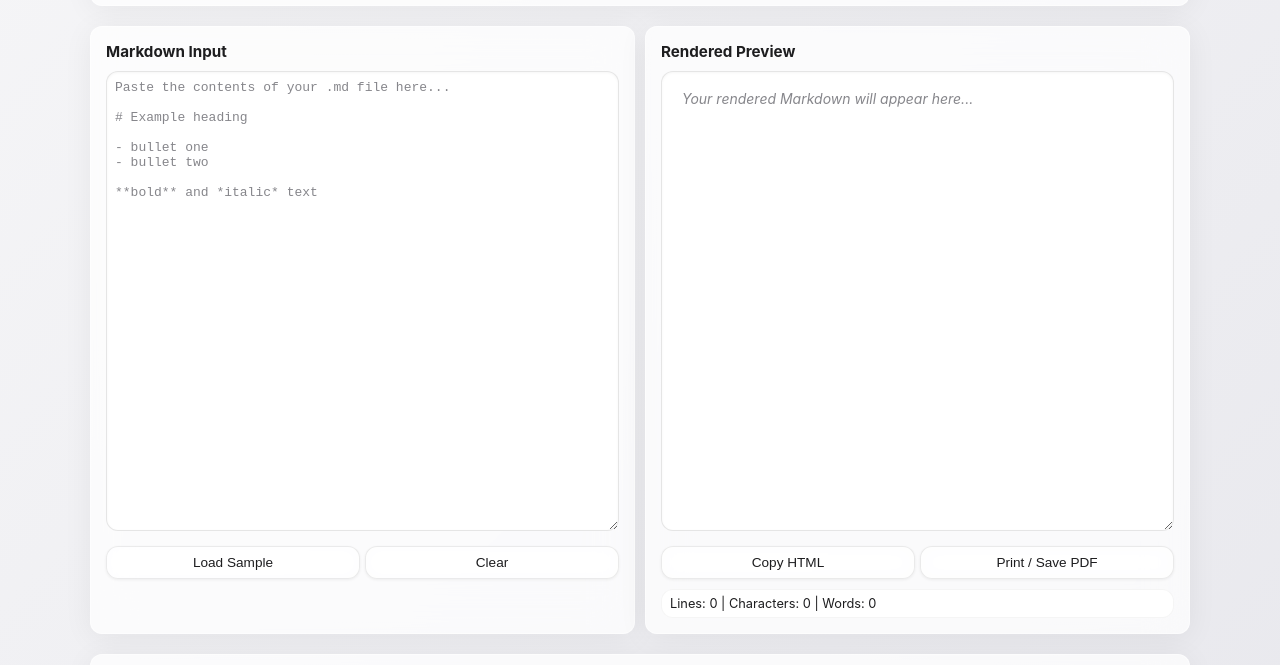
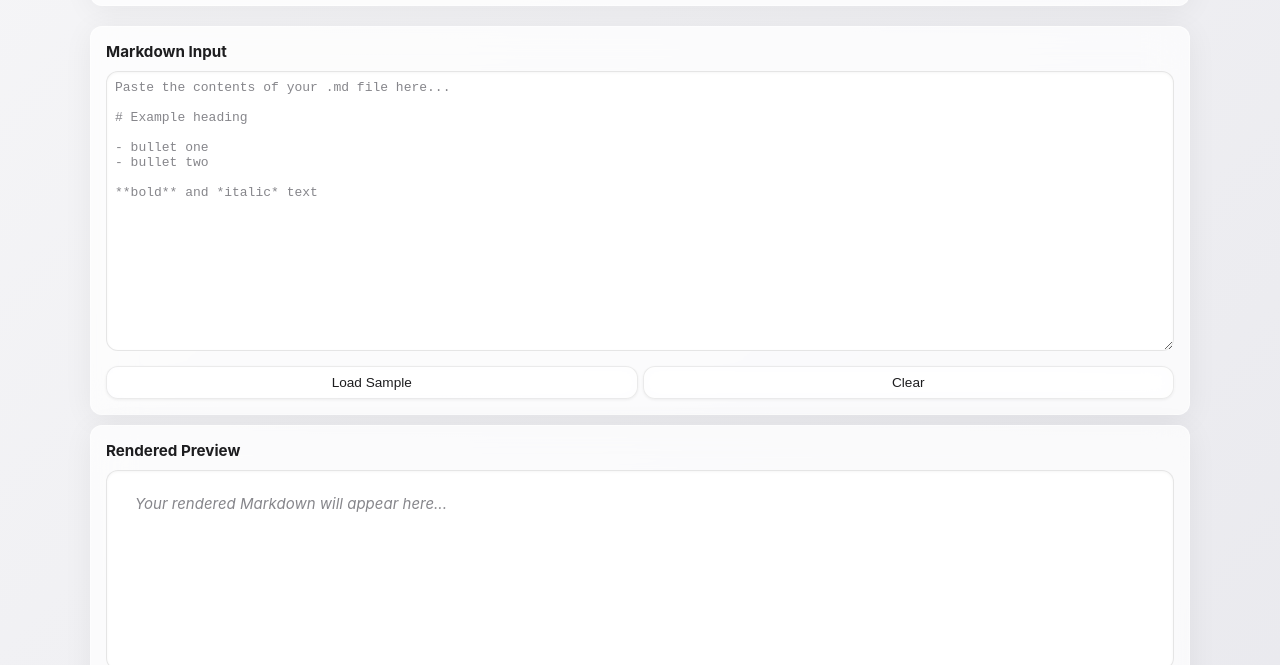
Before and after one commit to vigrenm-partmaster/markdown, a plain HTML site: page index.html in a window 1280 px wide. Shown: the part 94-759 px from the top of the page. Drawn offline with nearby package versions, Linux system fonts and the light colour scheme.

Commit message:
Stack input above preview; let preview grow to content height
Single-column layout with the Markdown input on top and the rendered
preview below. The preview no longer scrolls inside a fixed box - it
expands to fit the full height of the rendered content.

Co-Authored-By: Claude Opus 4.8 <noreply@anthropic.com>
Claude-Session: https://claude.ai/code/session_01DdyzffWTmZS17e1MgvE5do

```diff
--- a/index.html
+++ b/index.html
@@ -318,14 +318,8 @@
 
         .main-content {
             display: grid;
-            grid-template-columns: 1fr 1fr;
+            grid-template-columns: 1fr;
             gap: 10px;
-        }
-
-        @media (max-width: 768px) {
-            .main-content {
-                grid-template-columns: 1fr;
-            }
         }
 
         .panel {
@@ -347,7 +341,7 @@
 
         textarea {
             width: 100%;
-            height: 460px;
+            height: 280px;
             background: var(--bg-input);
             border: 2px var(--border-style);
             border-color: var(--border-dark) var(--border-light) var(--border-light) var(--border-dark);
@@ -367,20 +361,19 @@
             color: var(--text-placeholder);
         }
 
-        /* Rendered markdown preview */
+        /* Rendered markdown preview - grows to fit its content */
         .preview {
             width: 100%;
-            height: 460px;
-            overflow-y: auto;
+            height: auto;
+            min-height: 200px;
             background: var(--bg-input);
             border: 2px var(--border-style);
             border-color: var(--border-dark) var(--border-light) var(--border-light) var(--border-dark);
             border-radius: var(--border-radius);
-            padding: 16px 20px;
+            padding: 20px 28px;
             color: var(--text-main);
-            font-size: 14px;
-            line-height: 1.6;
-            resize: vertical;
+            font-size: 15px;
+            line-height: 1.7;
         }
 
         .preview .empty-hint {
```
